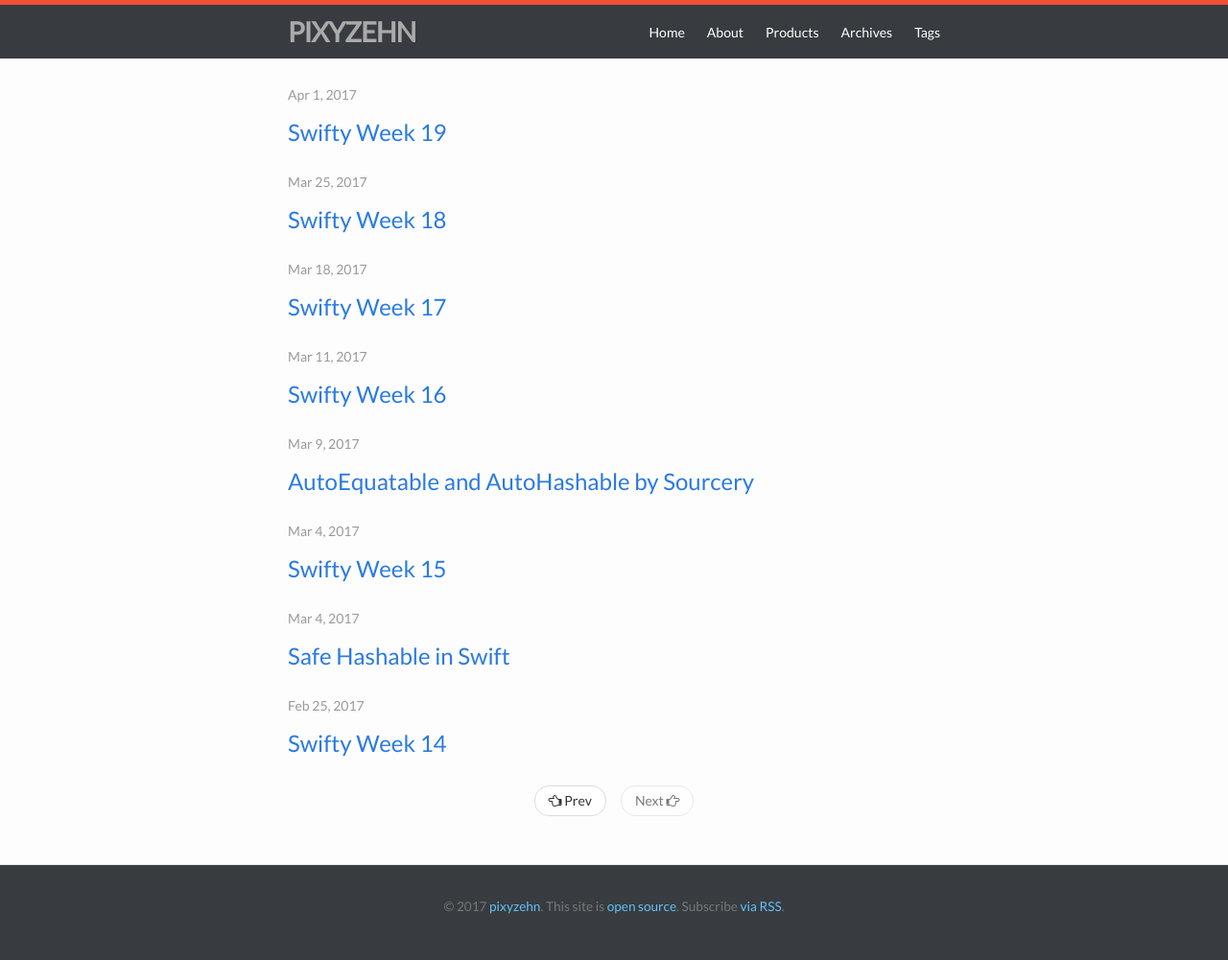
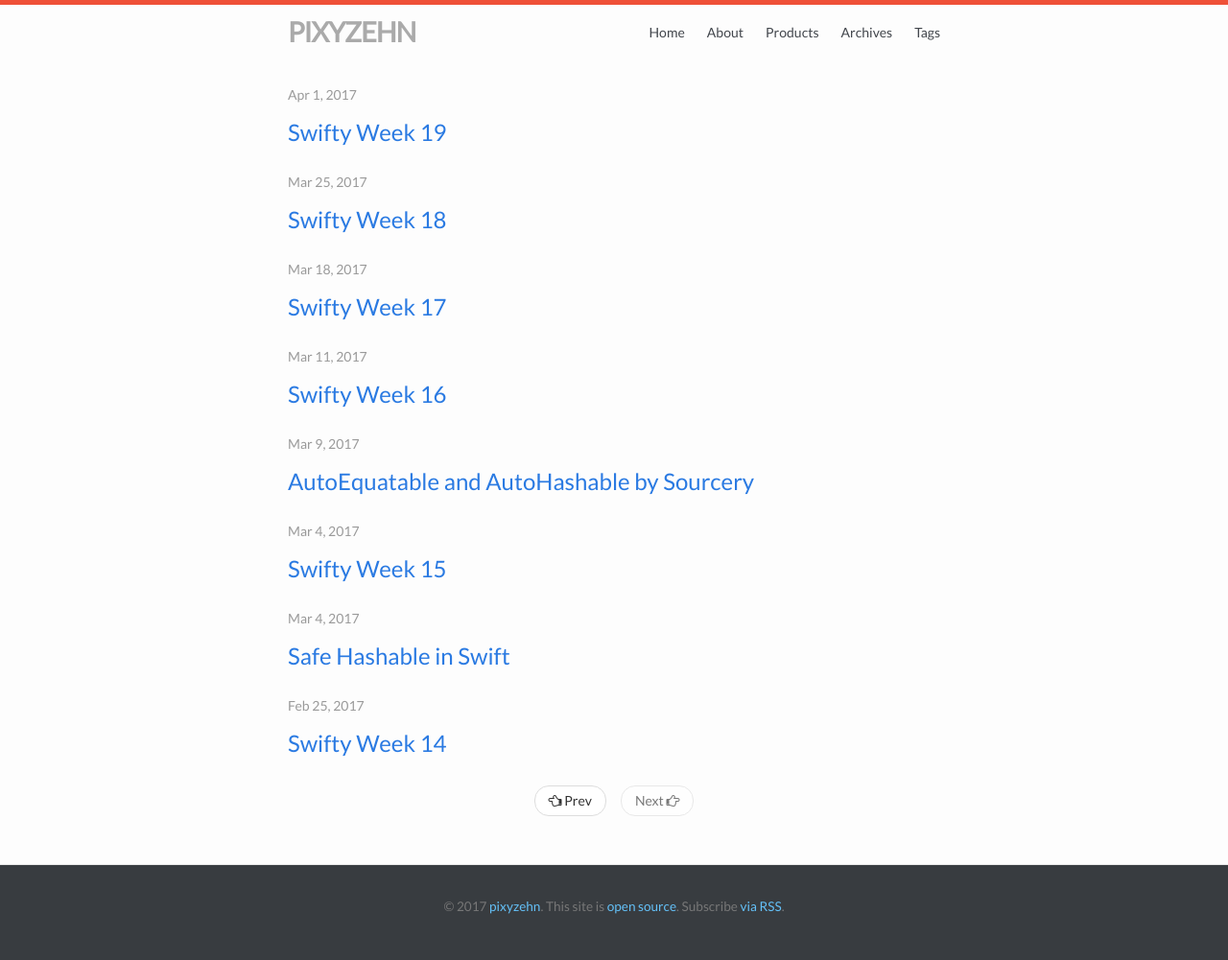
Before and after one commit to pixyzehn/pixyzehn.com, a Jekyll site: the page built from index.html, in a window 1280 px wide. Shown: the whole page at 96% size. Built offline with Jekyll 4.4.1, drawn with Linux system fonts in a browser that asks for light colours; the list of posts is cut into pages by our own code.

Commit message:
Remove black bg color in header

```diff
--- a/_sass/_layout.scss
+++ b/_sass/_layout.scss
@@ -5,7 +5,6 @@
     border-top: 5px solid $orange-color;
     // Positioning context for the mobile navigation icon
     position: relative;
-    background: $black-bg-color;
 }
 
 .site-title {
@@ -44,12 +43,6 @@
         // Gaps between nav items, but not on the last one
         &:not(:last-child) {
             margin-right: 20px;
-        }
-    }
-
-    .trigger {
-        a {
-            color: #fff;
         }
     }
 
```
